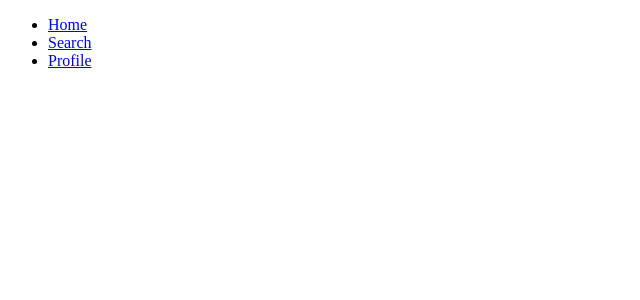
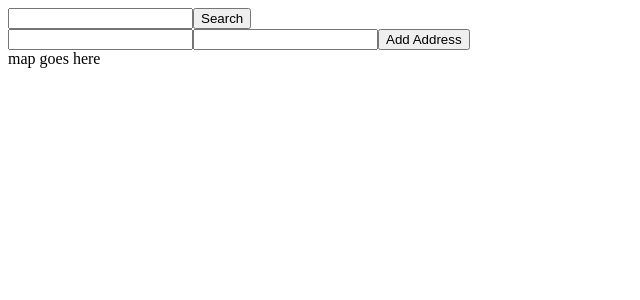
Before and after one commit to nimble-newts/nimble-newts, a React app: page /search in a window 1280 px wide. Shown: the top 300 px of the page, without its empty margins (0-640 px from the left). Built offline with nearby package versions, Linux system fonts and the light colour scheme; the HTML template or start-up script is replaced by a standard one.

Commit message:
Fix react routing (#22)
* Create react and redux skeleton

* Fix react routing

* remove placeholder values

* fix app method

* fix rebase issues

```diff
--- a/src/components/Profile/Suggestions.jsx
+++ b/src/components/Profile/Suggestions.jsx
@@ -5,4 +5,5 @@ const Suggestions = ({}) => (
     <h1>Saved suggestions</h1>
   </div>
 );
+
 export default Suggestions;
--- a/src/components/Profile/index.jsx
+++ b/src/components/Profile/index.jsx
@@ -1,7 +1,7 @@
 import React from 'react';
-import { User } from './User.jsx';
-import { Friends } from './Friends.jsx';
-import { Suggestions } from './Suggestions.jsx';
+import User from './User.jsx';
+import Friends from './Friends.jsx';
+import Suggestions from './Suggestions.jsx';
 
 const Profile = ({}) => (
   <div className="Profile">
--- a/src/components/Search/Addresses.jsx
+++ b/src/components/Search/Addresses.jsx
@@ -2,8 +2,8 @@ import React from 'react';
 
 const Addresses = ({}) => (
   <div className="Addresses">
-    <input type="text" value="address me"></input>
-    <input type="text" value="address me"></input>
+    <input type="text"></input>
+    <input type="text"></input>
     <input type="submit" value="Add Address"></input>
   </div>
 );
--- a/src/components/Search/Searchbar.jsx
+++ b/src/components/Search/Searchbar.jsx
@@ -2,7 +2,7 @@ import React from 'react';
 
 const SearchBar = ({}) => (
   <form className="Search-bar">
-    <input type="text" value="activity me"></input>
+    <input type="text"></input>
     <input type="submit" value="Search"></input>
   </form>
 );
--- a/src/components/Search/index.jsx
+++ b/src/components/Search/index.jsx
@@ -1,5 +1,6 @@
 import React from 'react';
-import { SearchBar } from './Searchbar.jsx';
+import SearchBar from './Searchbar.jsx';
+import Addresses from './Addresses.jsx';
 
 const Search = ({}) => (
   <div className="Search">
--- a/src/routes.jsx
+++ b/src/routes.jsx
@@ -1,28 +1,22 @@
 import React from 'react';
 import { browserHistory } from 'react-router';
-import { BrowserRouter as Router, Route, Link} from 'react-router-dom';
+import { BrowserRouter, Route, Link } from 'react-router-dom';
 import { Provider } from 'react-redux';
 import { createStore } from 'redux';
-import { Login } from './components/Login/index.jsx';
-import { Search } from './components/Search/index.jsx';
-import { Profile } from './components/Profile/index.jsx';
+import Login from './components/Login/index.jsx';
+import Search from './components/Search/index.jsx';
+import Profile from './components/Profile/index.jsx';
 
 // let store = createStore(/*reducer*/);
 
 const Routes = ({ store }) => (
-  <Router history={browserHistory}>
+  <BrowserRouter>
     <div>
-      <ul>
-        <li><Link to="/(:filter)">Home</Link></li>
-        <li><Link to="/search">Search</Link></li>
-        <li><Link to="/profile">Profile</Link></li>
-      </ul>
-
-      <Route path="/(:filter)" component={Login} />
+      <Route exact path="/" component={Login} />
       <Route path="/search" component={Search} />
       <Route path="/profile" component={Profile} />
     </div>
-  </Router>
+  </BrowserRouter>
 );
 
 export default Routes;
```
Also changed, not shown: src/containers/GenerateSearch.js (+10 -0 lines), src/actions/index.js (line endings or trailing spaces), 1 other file (tests, documents, lock files or other folders).
